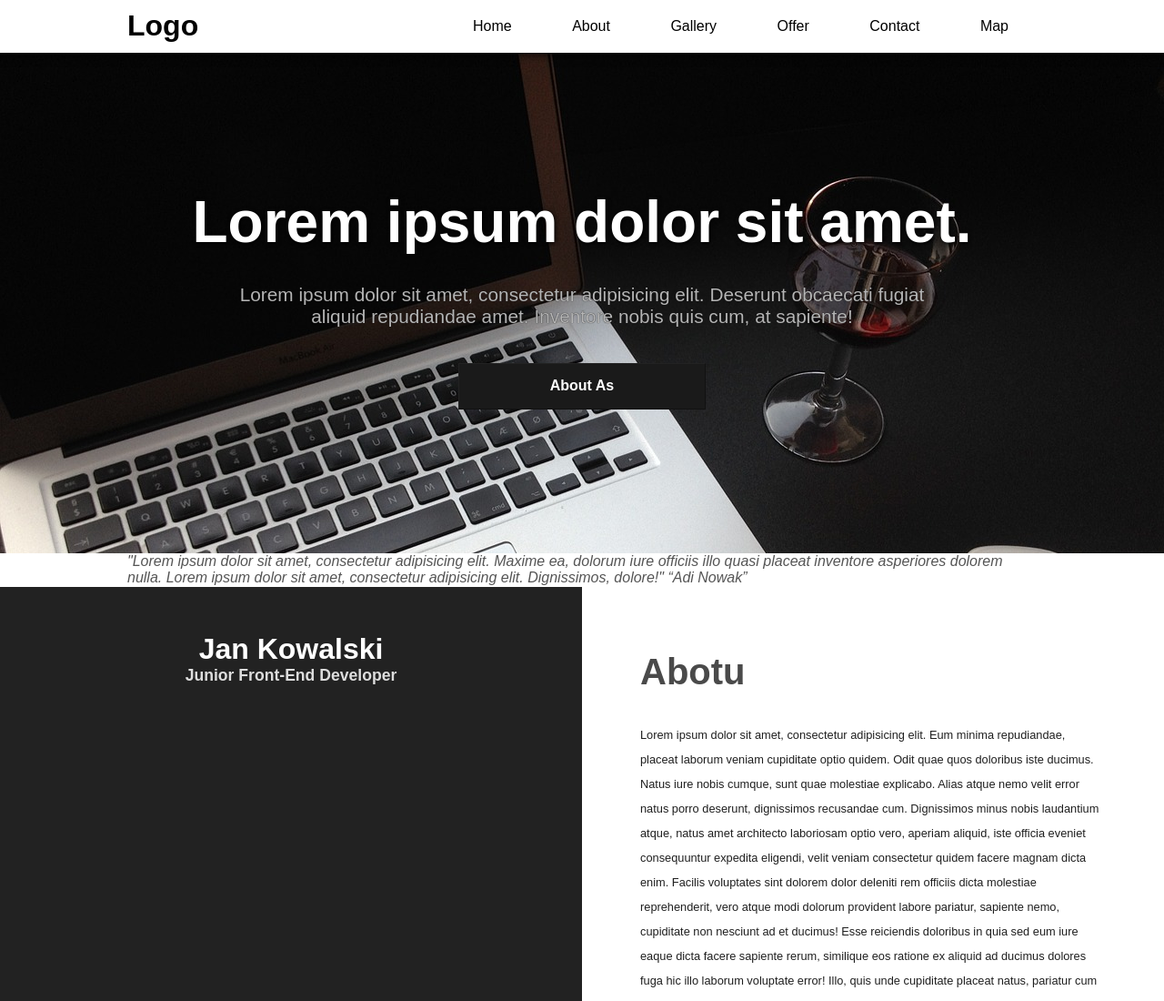
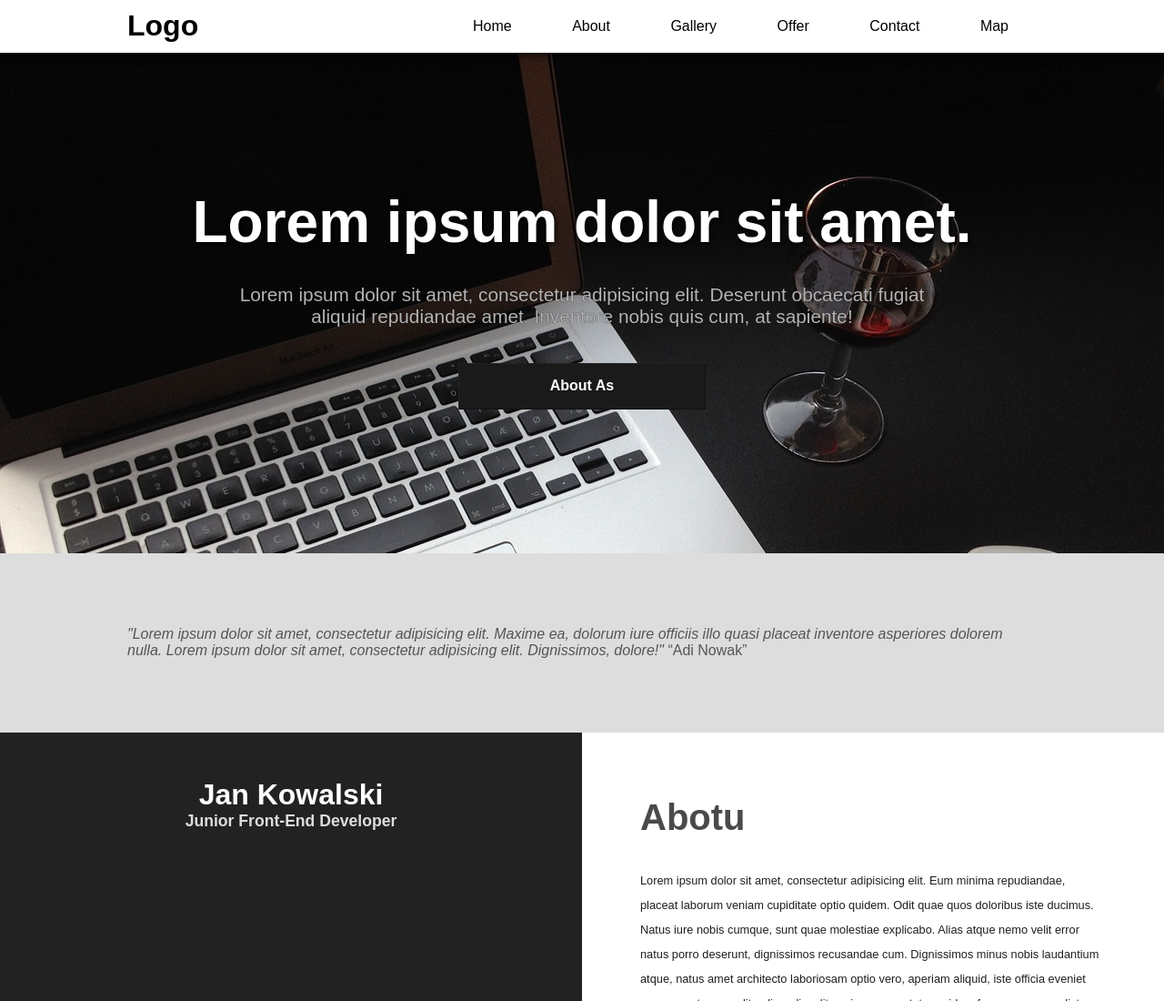
Before and after one commit to sz1444/projekt, a plain HTML site: page index.html in a window 1280 px wide. Shown: the top 1100 px of the page at 91% size. Drawn offline with Linux system fonts and the light colour scheme.

Commit message:
Update index.html

```diff
--- a/index.html
+++ b/index.html
@@ -35,11 +35,11 @@
         <button>About As</button>
         </div>
     </header>
-    <cite id="cytat">
-        <div class="container">"Lorem ipsum dolor sit amet, consectetur adipisicing elit. Maxime ea, dolorum iure officiis illo quasi placeat inventore asperiores dolorem nulla. Lorem ipsum dolor sit amet, consectetur adipisicing elit. Dignissimos, dolore!"
-        <q>Adi Nowak</q>
+    <div id="cytat">
+        <div class="container"><cite>"Lorem ipsum dolor sit amet, consectetur adipisicing elit. Maxime ea, dolorum iure officiis illo quasi placeat inventore asperiores dolorem nulla. Lorem ipsum dolor sit amet, consectetur adipisicing elit. Dignissimos, dolore!"
+        </cite><q>Adi Nowak</q>
         </div>
-    </cite>
+    </div>
     <div id="about">
 
         <div class="half-black">
```
